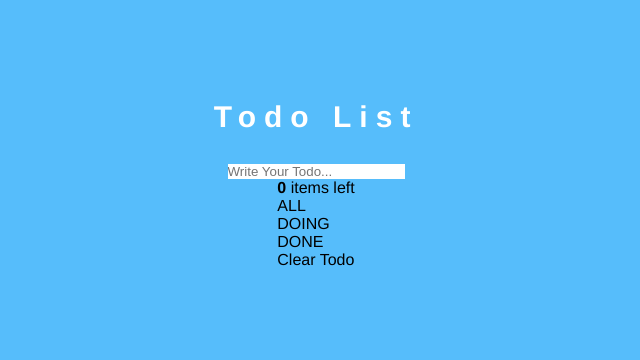
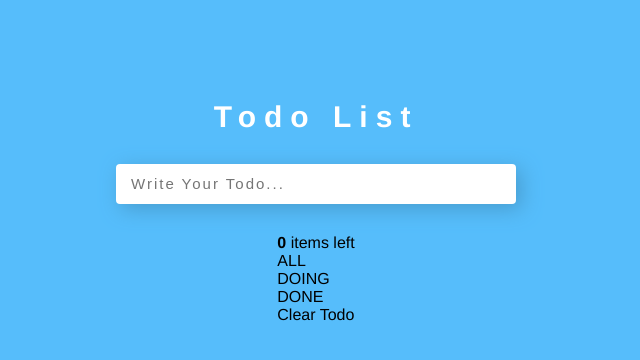
Before and after one commit to junjangsee/vue-todolist, a Vue app: page / in a window 1280 px wide. Shown: the top 360 px of the page, without its empty margins (324-964 px from the left). Built offline with nearby package versions, Linux system fonts and the light colour scheme.

Commit message:
[#29]style: Input 스타일링

```diff
--- a/src/components/Input.vue
+++ b/src/components/Input.vue
@@ -28,4 +28,20 @@ export default {
 };
 </script>
 
-<style scoped></style>
+<style scoped>
+.new-todo {
+  width: 100%;
+  height: 40px;
+  padding: 0 15px 0 15px;
+  margin: 0 0 30px 0;
+  border-radius: 4px;
+  letter-spacing: 2px;
+  box-shadow: 5px 5px 20px #489dcf;
+}
+.new-todo::-webkit-input-placeholder {
+  font-size: 15px;
+}
+.new-todo::-ms-input-placeholder {
+  font-size: 15px;
+}
+</style>
```
